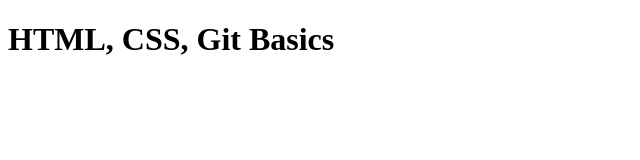
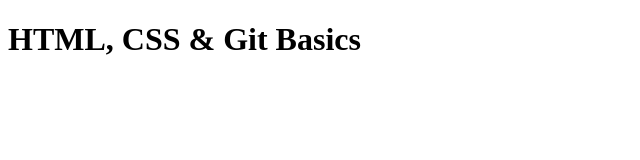
Before and after one commit to VIKTORIYA-S/rsschool-cv-0, a plain HTML site: page index.html in a window 1280 px wide. Shown: the whole page, without its empty margins (0-640 px from the left). Drawn offline with Linux system fonts and the light colour scheme.

Commit message:
fix: make changes to the title (03/24/2023 02:01:17)

```diff
--- a/index.html
+++ b/index.html
@@ -7,6 +7,6 @@
     <title>Document</title>
 </head>
 <body>
-    <h1>HTML, CSS, Git Basics</h1>
+    <h1>HTML, CSS &amp Git Basics</h1>
 </body>
 </html>
```
